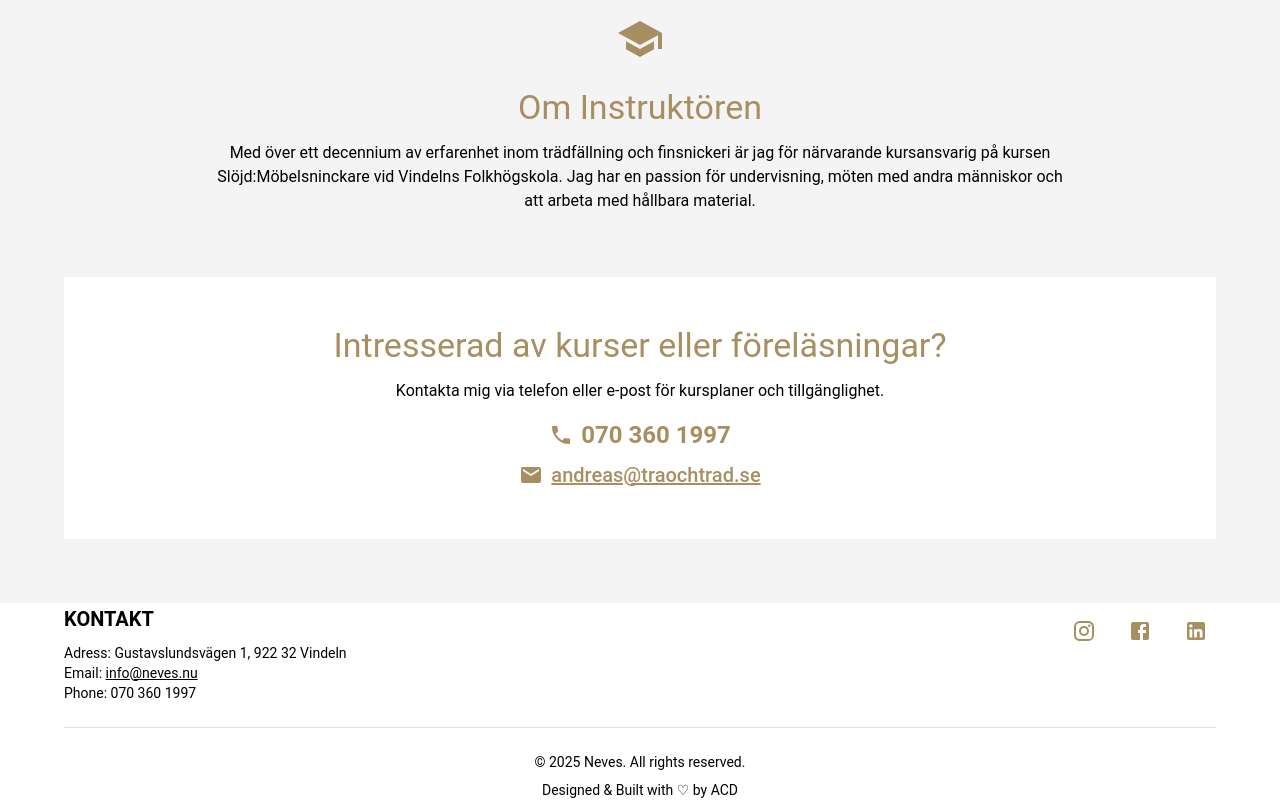
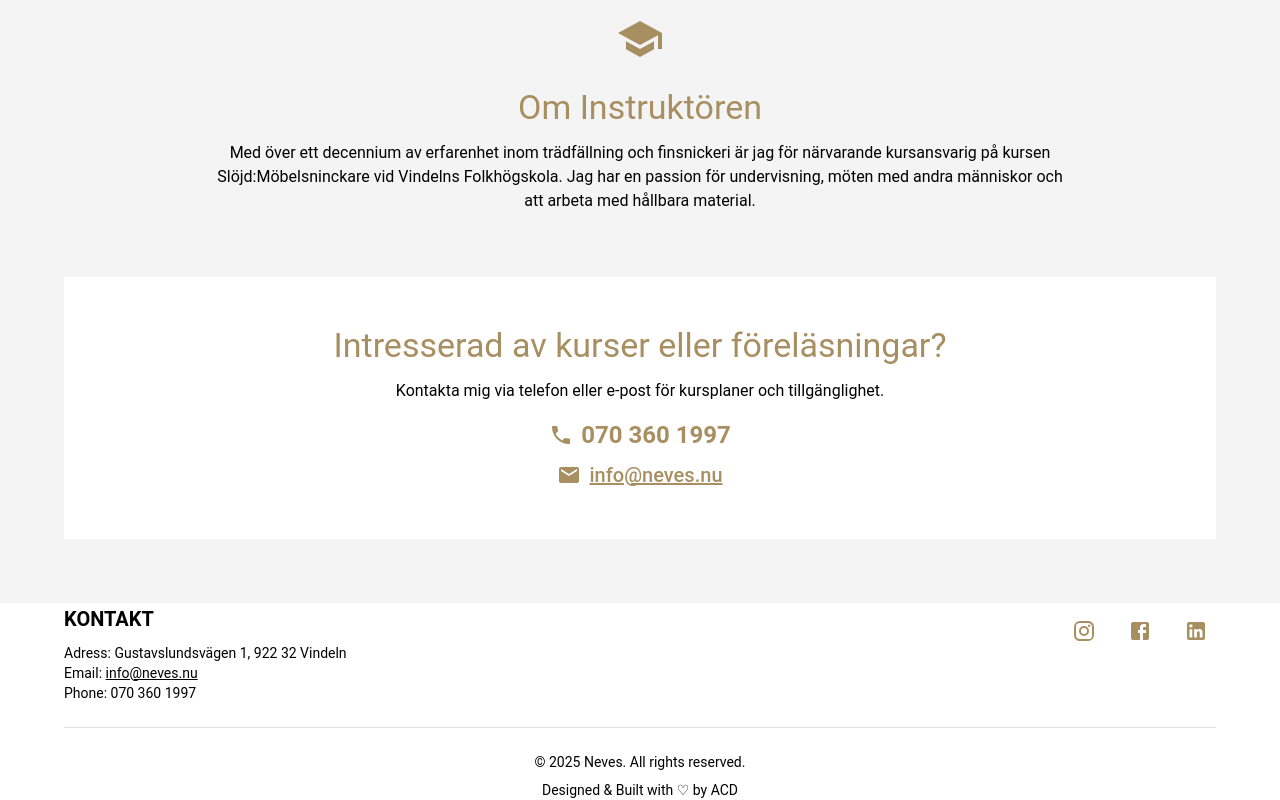
Before and after one commit to andrewcargill/neves_website, a React (Create React App) app: page /utbildning in a window 1280 px wide. Shown: the part 894-1694 px from the top of the page. Built offline with nearby package versions, Linux system fonts and the light colour scheme.

Commit message:
update email on education page

```diff
--- a/src/pages/Education.js
+++ b/src/pages/Education.js
@@ -207,8 +207,8 @@ function Education() {
             }}
           >
             <Email sx={{ marginRight: 1 }} />
-            <Link href="mailto:andreas@traochtrad.se" color="inherit">
-              andreas@traochtrad.se
+            <Link href="mailto:info@neves.nu" color="inherit">
+              info@neves.nu
             </Link>
           </Typography>
         </Box>
```
